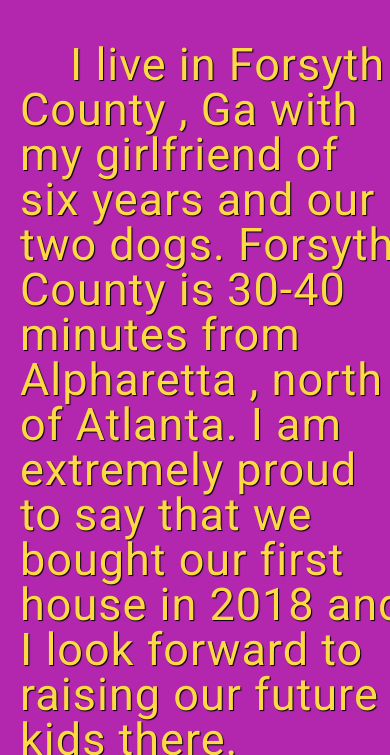
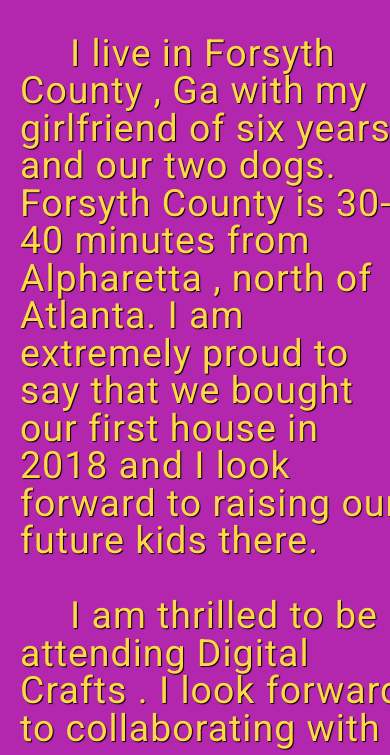
Before and after one commit to dustinblainemyers/dustinblainemyers.github.io, a plain HTML site: page about-me/index.html in a window 390 px wide. Shown: the part 669-1424 px from the top of the page. Drawn offline with Linux system fonts and the light colour scheme.

Commit message:
not sure what margin block end auto on my paragraph tag was but I removed it

```diff
--- a/about-me/styles/styles.css
+++ b/about-me/styles/styles.css
@@ -110,11 +110,11 @@
   p, li {
 
     text-indent: 50px;
-    font-size: 150%;
+    font-size: 125%;
     line-height: 1;
     letter-spacing: 1px;
     color: #FFD845;
-    margin-block-end: auto;
+
 
 
   }
@@ -134,5 +134,6 @@
 
     display: block;
     margin: 0 auto;
+
   }
 }
```
